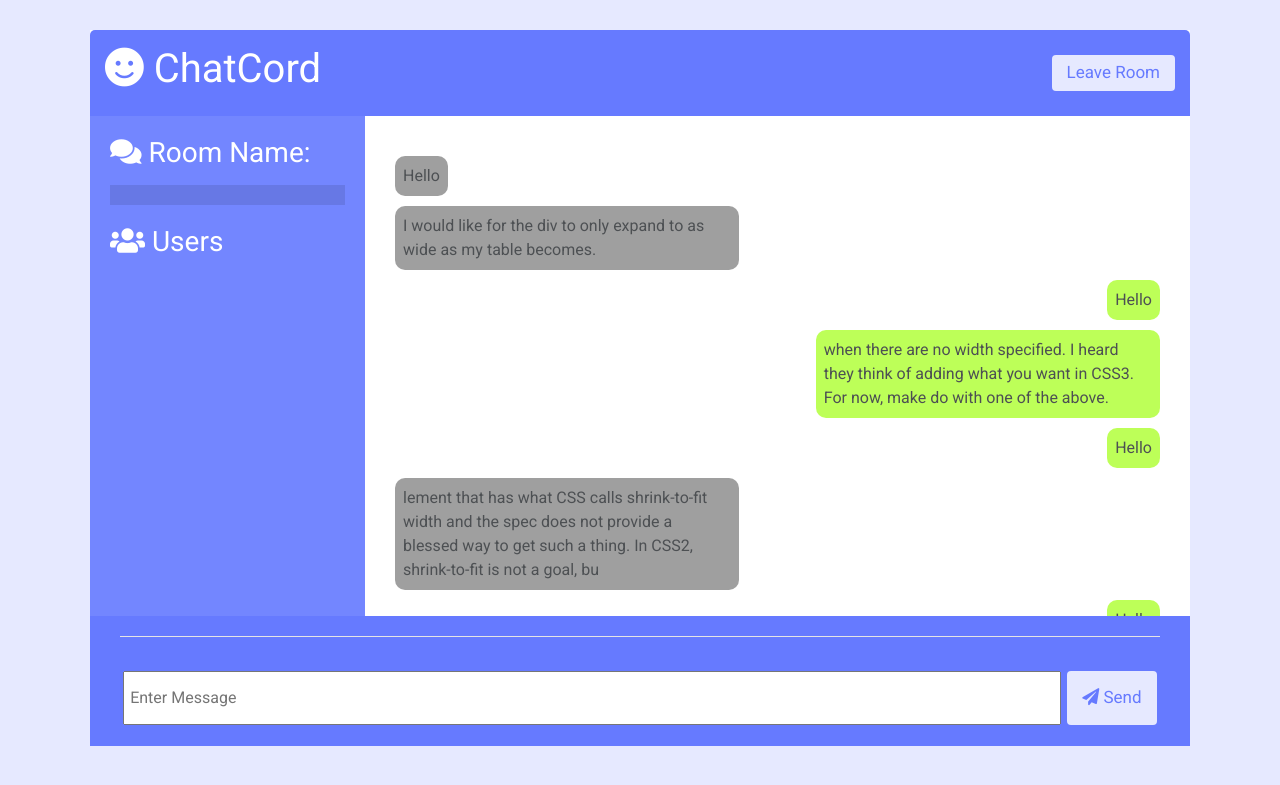
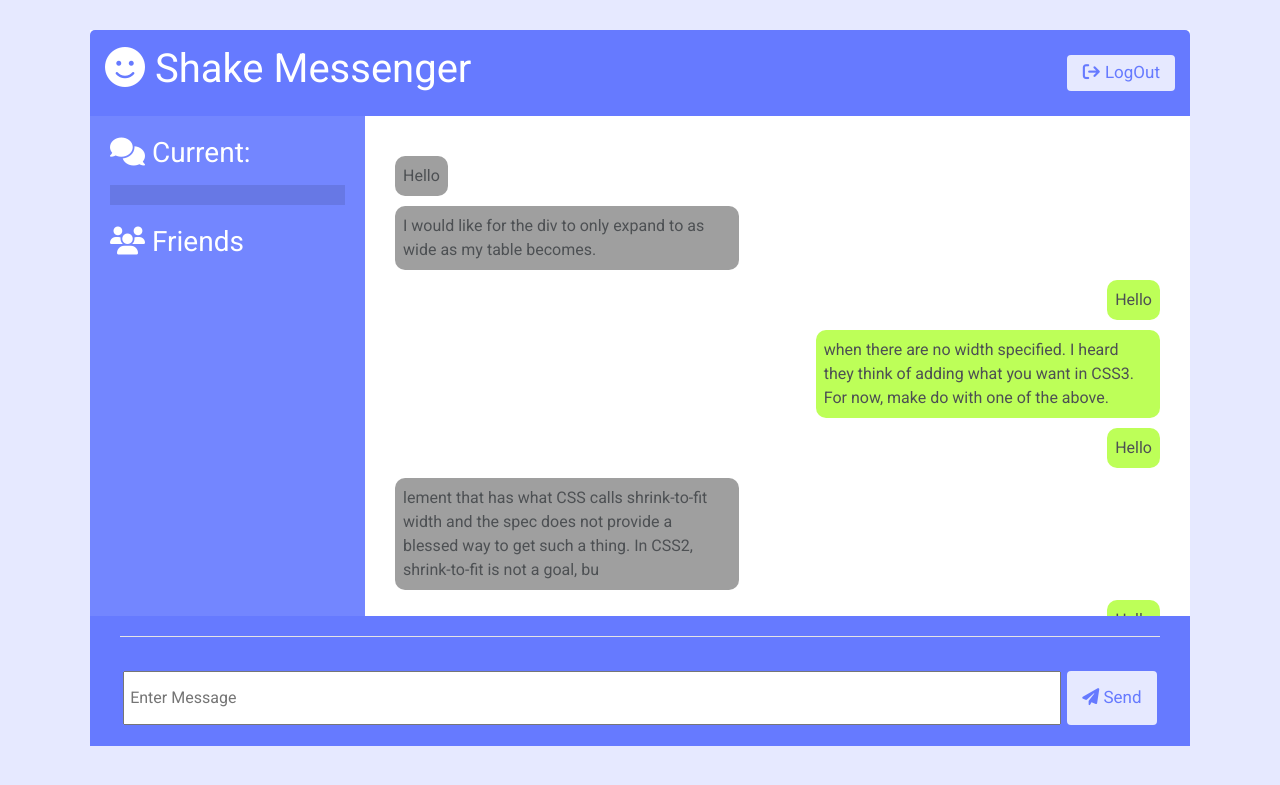
Before and after one commit to ImHienNguyen/websocketio-midterm-web, a Node server app: page / in a window 1280 px wide. Shown: the top 785 px of the page. Run offline with Node 20, Linux system fonts and the light colour scheme; some libraries are stand-ins or nearby versions.

Commit message:
Update UI

```diff
--- a/views/chat.handlebars
+++ b/views/chat.handlebars
@@ -1,28 +1,28 @@
 <html lang="en">
   <head>
     <meta charset="UTF-8" />
-    <meta name="viewport" content="width=device-width, initial-scale=1.0" />
-    <link
-      rel="stylesheet"
-      href="https://cdnjs.cloudflare.com/ajax/libs/font-awesome/5.12.1/css/all.min.css"
-      integrity="sha256-mmgLkCYLUQbXn0B1SRqzHar6dCnv9oZFPEC1g1cwlkk="
-      crossorigin="anonymous"
-    />
+		<link rel="stylesheet" href="https://maxcdn.bootstrapcdn.com/bootstrap/4.5.2/css/bootstrap.min.css">
+		<link rel="stylesheet" href="https://cdnjs.cloudflare.com/ajax/libs/font-awesome/6.1.1/css/all.min.css" integrity="sha512-KfkfwYDsLkIlwQp6LFnl8zNdLGxu9YAA1QvwINks4PhcElQSvqcyVLLD9aMhXd13uQjoXtEKNosOWaZqXgel0g==" crossorigin="anonymous" referrerpolicy="no-referrer" />
+		<script src="https://ajax.googleapis.com/ajax/libs/jquery/3.5.1/jquery.min.js"></script>
+		<script src="https://cdnjs.cloudflare.com/ajax/libs/popper.js/1.16.0/umd/popper.min.js"></script>
+		<script src="https://maxcdn.bootstrapcdn.com/bootstrap/4.5.2/js/bootstrap.min.js"></script>
+		<script src="https://code.jquery.com/jquery-3.5.1.slim.min.js" integrity="sha384-DfXdz2htPH0lsSSs5nCTpuj/zy4C+OGpamoFVy38MVBnE+IbbVYUew+OrCXaRkfj" crossorigin="anonymous"></script>
+		<script src="https://cdn.jsdelivr.net/npm/bootstrap@4.5.3/dist/js/bootstrap.bundle.min.js" integrity="sha384-ho+j7jyWK8fNQe+A12Hb8AhRq26LrZ/JpcUGGOn+Y7RsweNrtN/tE3MoK7ZeZDyx" crossorigin="anonymous"></script>
     <link rel="stylesheet" href="stylesheets/style.css" />
     <link rel="stylesheet" href="stylesheets/chat.css" />
-    <title>ChatCord App</title>
+    <title>Shake Messenger</title>
   </head>
   <body>
     <div class="chat-container">
       <header class="chat-header">
-        <h1><i class="fas fa-smile"></i> ChatCord</h1>
-        <a id="leave-btn" class="btn">Leave Room</a>
+        <h1><i class="fas fa-smile"></i> Shake Messenger</h1>
+        <a id="leave-btn" class="btn btn-success"><i class="fa-solid fa-arrow-right-from-bracket" aria-hidden="true"></i> LogOut</a>
       </header>
       <main class="chat-main">
         <div class="chat-sidebar">
-          <h3><i class="fas fa-comments"></i> Room Name:</h3>
+          <h3><i class="fas fa-comments"></i> Current:</h3>
           <h2 id="room-name"></h2>
-          <h3><i class="fas fa-users"></i> Users</h3>
+          <h3><i class="fas fa-users"></i> Friends</h3>
           <ul id="users"></ul>
         </div>
         <div class="chat-messages">
```
